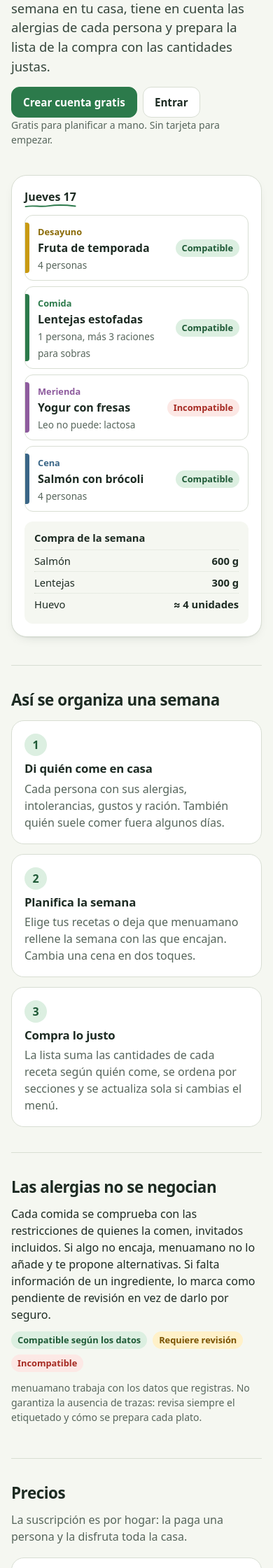
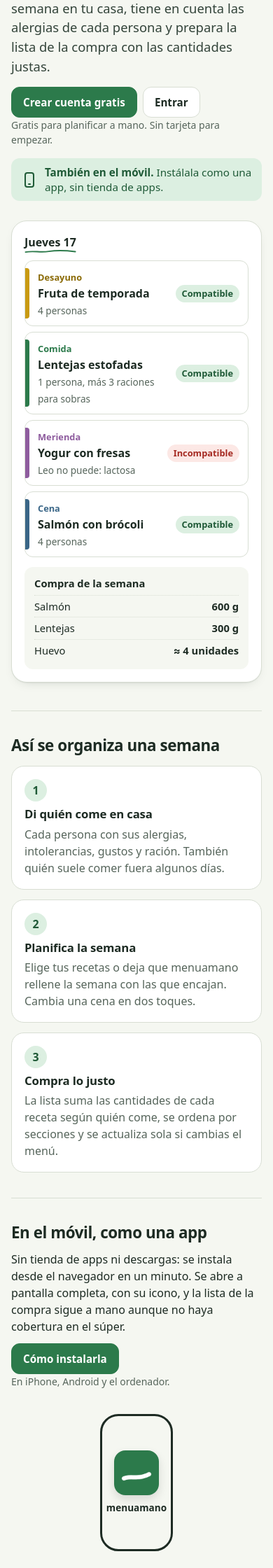
Before and after one commit to dibanez/menuamano, a Django app: page / in a window 390 px wide. Shown: the part 240-2480 px from the top of the page at 70% size. Run offline with Django 5.2, Linux system fonts and the light colour scheme.

Commit message:
Make installing the app visible on the landing
Add a hint under the hero buttons, a short «En el móvil, como una app»
section with a direct install button where the browser offers one and
a link to the steps otherwise, and a FAQ entry (also in the structured
data) about the mobile app.

```diff
--- a/core/seo.py
+++ b/core/seo.py
@@ -75,6 +75,14 @@
             ),
         },
         {"question": "¿La cuenta gratuita incluye el asistente con IA?", "answer": ai_answer},
+        {
+            "question": "¿Hay app para el móvil?",
+            "answer": (
+                "Sí. menuamano se instala desde el navegador en iPhone, Android y el ordenador, sin pasar por la "
+                "tienda de apps: se abre a pantalla completa, con su icono. Los pasos están en «Instalar la app», "
+                "al pie de esta página."
+            ),
+        },
         {
             "question": "¿Qué datos ve la inteligencia artificial?",
             "answer": (
--- a/static/css/app.css
+++ b/static/css/app.css
@@ -507,6 +507,26 @@
 .faq { border-bottom: 1px solid var(--line); padding: 12px 0; max-width: 46rem; }
 .faq summary { cursor: pointer; font-weight: 650; }
 .faq p { margin: 8px 0 0; color: var(--muted); }
+/* Installing the app, from the landing: a hint under the hero buttons and its own section. */
+.install-hint {
+  display: inline-flex; align-items: center; gap: 10px; margin-top: 4px; padding: 10px 14px;
+  border-radius: var(--radius-m); background: var(--leaf-soft); color: var(--leaf-strong);
+  text-decoration: none; font-size: 0.95rem; line-height: 1.35;
+}
+.install-hint:hover span { text-decoration: underline; }
+.install-hint svg { flex: none; width: 24px; height: 24px; }
+.install-cta { display: grid; gap: 24px; align-items: center; }
+.install-cta .form-actions { margin-top: 4px; }
+.install-phone {
+  justify-self: center; width: 104px; max-width: 100%; aspect-ratio: 9 / 17; border: 3px solid var(--ink);
+  border-radius: 26px; background: var(--paper); display: grid; place-content: center; justify-items: center;
+  gap: 8px; font-weight: 700; font-size: 0.85rem;
+}
+.install-phone img { border-radius: 16px; box-shadow: 0 6px 14px rgba(0, 0, 0, 0.12); }
+@media (min-width: 760px) {
+  .install-cta { grid-template-columns: minmax(0, 1fr) auto; }
+  .install-phone { width: 140px; }
+}
 .landing-footer { display: flex; justify-content: space-between; align-items: center; flex-wrap: wrap; gap: 12px; padding: 28px 0 8px; border-top: 1px solid var(--line); }
 .landing-footer .wordmark { font-size: 1.1rem; }
 
--- a/static/js/app.js
+++ b/static/js/app.js
@@ -163,15 +163,25 @@
   document.querySelector("[data-install-now]").hidden = !installPrompt || installedAsApp();
 }
 
+// Other pages (the landing): a direct «Instalar» button where the browser offers it; the link to
+// the steps stays, and stops being the main button then.
+function showDirectInstall() {
+  const available = Boolean(installPrompt) && !installedAsApp();
+  document.querySelectorAll("[data-install-direct]").forEach((button) => { button.hidden = !available; });
+  document.querySelectorAll("[data-install-guide]").forEach((link) => link.classList.toggle("primary", !available));
+}
+
 window.addEventListener("beforeinstallprompt", (event) => {
   event.preventDefault();  // keep it for our own button
   installPrompt = event;
   setUpInstallPage();
+  showDirectInstall();
 });
 
 window.addEventListener("appinstalled", () => {
   installPrompt = null;
   setUpInstallPage();
+  showDirectInstall();
 });
 
 document.addEventListener("click", async (event) => {
@@ -180,6 +190,7 @@
   await installPrompt.userChoice;
   installPrompt = null;
   setUpInstallPage();
+  showDirectInstall();
 });
 
 document.addEventListener("DOMContentLoaded", setUpInstallPage);
--- a/templates/core/landing.html
+++ b/templates/core/landing.html
@@ -1,4 +1,5 @@
 {% extends "base.html" %}
+{% load static %}
 {% block title %}{{ seo_title }}{% endblock %}
 {% block meta_description %}{{ seo_description }}{% endblock %}
 {% block robots %}index, follow{% endblock %}
@@ -15,6 +16,10 @@
         <a class="btn" href="{% url 'accounts:login' %}">Entrar</a>
       </div>
       <p class="muted small">Gratis para planificar a mano. Sin tarjeta para empezar.</p>
+      <a class="install-hint hide-in-app" href="{% url 'core:install' %}">
+        <svg viewBox="0 0 24 24" fill="none" stroke="currentColor" stroke-width="2" stroke-linecap="round" stroke-linejoin="round" aria-hidden="true"><rect x="6" y="2" width="12" height="20" rx="3"/><path d="M11 18h2"/></svg>
+        <span><strong>También en el móvil.</strong> Instálala como una app, sin tienda de apps.</span>
+      </a>
     </div>
 
     <div class="hero-visual" aria-label="Ejemplo de un día planificado en menuamano">
@@ -50,6 +55,23 @@
         <p>La lista suma las cantidades de cada receta según quién come, se ordena por secciones y se actualiza sola si cambias el menú.</p>
       </li>
     </ol>
+  </section>
+
+  <section class="landing-section install-cta hide-in-app" aria-labelledby="install-title">
+    <div>
+      <h2 id="install-title">En el móvil, como una app</h2>
+      <p>Sin tienda de apps ni descargas: se instala desde el navegador en un minuto. Se abre a pantalla completa, con su icono, y la lista de la compra sigue a mano aunque no haya cobertura en el súper.</p>
+      <div class="form-actions">
+        {# Shown by app.js where the browser can install it directly (Chrome, Edge, Android). #}
+        <button class="btn primary" type="button" data-install-button data-install-direct hidden>Instalar menuamano</button>
+        <a class="btn primary" href="{% url 'core:install' %}" data-install-guide>Cómo instalarla</a>
+      </div>
+      <p class="muted small">En iPhone, Android y el ordenador.</p>
+    </div>
+    <div class="install-phone" aria-hidden="true">
+      <img src="{% static 'img/icon-192.png' %}" alt="" width="64" height="64">
+      <span>menuamano</span>
+    </div>
   </section>
 
   <section class="landing-section safety" aria-labelledby="safety-title">
```
Also changed, not shown: tests/test_install_page.py (+9 -0 lines), tests/test_seo.py (+1 -1 lines).
